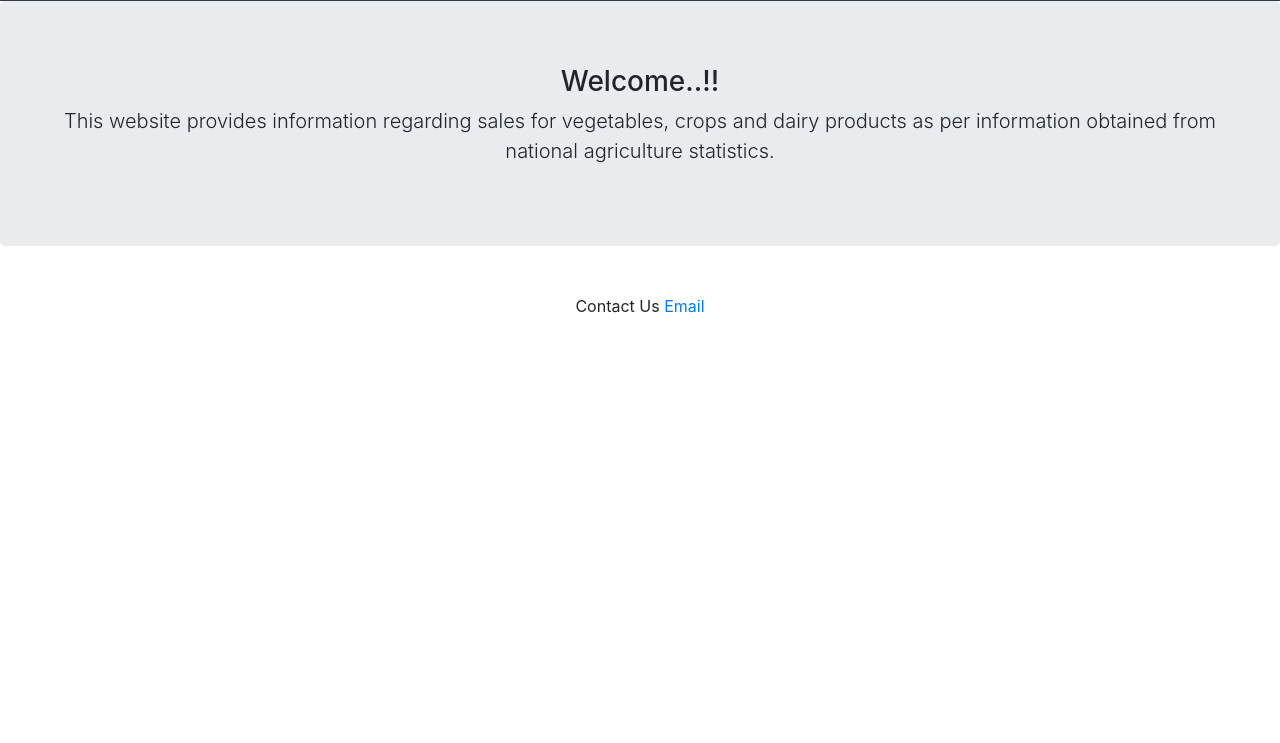
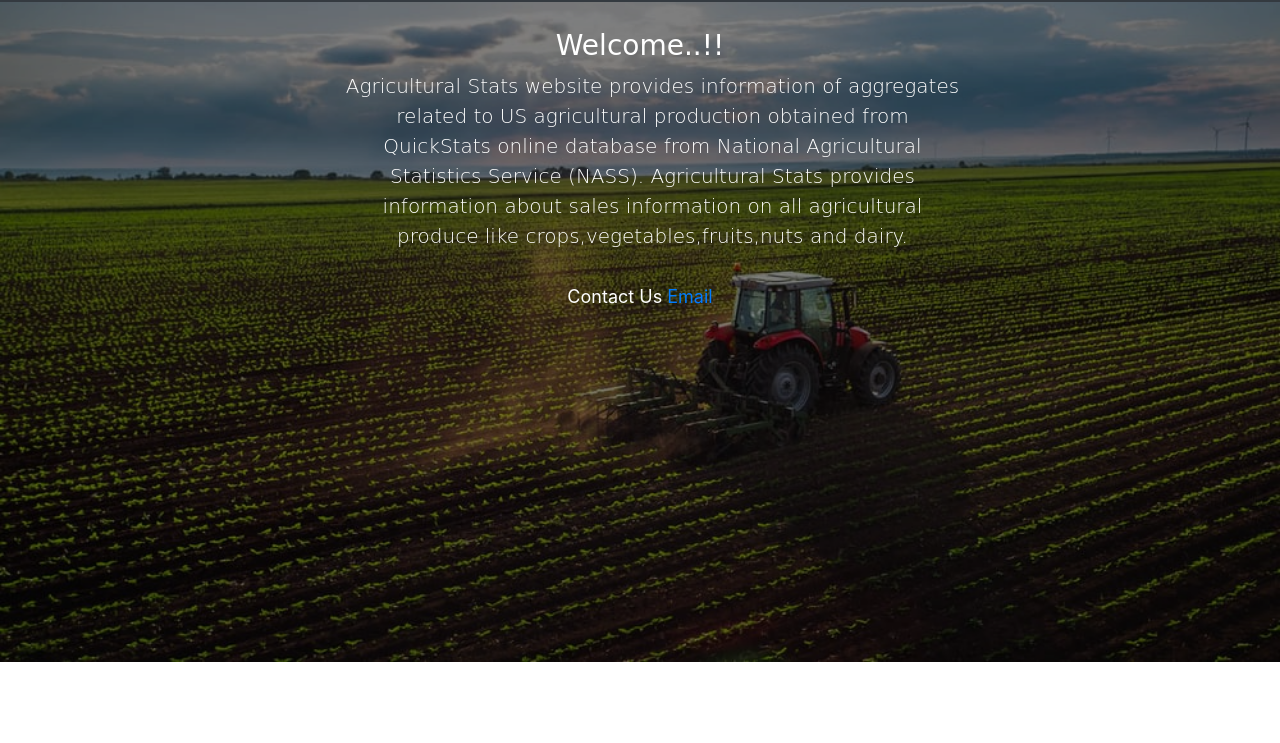
Before and after one commit to saidudyala/WebLookAndFeelAssignment, a plain HTML site: page index.html in a window 1280 px wide. Shown: the part 57-800 px from the top of the page. Drawn offline with nearby package versions, Linux system fonts and the light colour scheme.

Commit message:
first Submission

```diff
--- a/Home.html
+++ b/index.html
@@ -10,8 +10,18 @@
 	<script src="https://cdnjs.cloudflare.com/ajax/libs/popper.js/1.12.9/umd/popper.min.js"></script>
 	<script src="https://maxcdn.bootstrapcdn.com/bootstrap/4.0.0/js/bootstrap.min.js"></script>
 	<script src="https://use.fontawesome.com/releases/v5.0.8/js/all.js"></script>
-	<link href="css/style.css" rel="stylesheet">
+
 </head>
+<style>
+	body{
+            background-image: url('img/index.png');
+            height: 100%;
+            font-size: large;
+  /* Center and scale the image nicely */
+            background-repeat: no-repeat;
+            background-size: cover;
+        }
+</style>
 <body>
 
 <!-- Navigation -->
@@ -24,7 +34,7 @@
 
 		<div class="collapse navbar-collapse" id="navbarResponsive">
 			<ul class="navbar-nav flex-grow-1">
-				<li class="nav-item "><a class="nav-link active" href="Home.html">Home</a></li>
+				<li class="nav-item "><a class="nav-link active" href="index.html">Home</a></li>
 				<li class="nav-item "><a class="nav-link" href="Vegetables.html">Vegetables</a></li>
 				<li class="nav-item "><a class="nav-link" href="FruitsAndNuts.html">Fruits and Nuts</a></li>
 				<li class="nav-item "><a class="nav-link " href="Dairy.html">Dairy</a></li>
@@ -36,13 +46,17 @@
 <!--- Image Slider -->
 
 <!--- Jumbotron -->
-<div class="container-fluid">
-	<div class="row jumbotron">
+<br>
+<div class="container-fluid" style="color: #ffff; font-family: cursive;">
+	<div class="row" >
 		<div class="col-xs-12 col-sm-12 col-md-9 col-lg-9 col-xl-12">
 			<h3 align="center" >Welcome..!!</h3>
-			<p class="lead text-center">
-				This website provides information regarding sales for vegetables, crops and dairy products as per
-				information obtained from national agriculture statistics.
+			<p class="lead text-center" style="width: 50%;
+			position: relative;
+			left: 26%;">
+				Agricultural Stats website provides information of aggregates related to US agricultural production obtained from QuickStats
+online database from National Agricultural Statistics Service (NASS). Agricultural Stats provides information about sales information on all agricultural produce like
+crops,vegetables,fruits,nuts and dairy.
 
 
 			</p>
@@ -79,7 +93,7 @@
 
 <!--- Footer -->
 <footer>
-	<div class="footer-copyright text-center py-3">Contact Us
+	<div class="footer-copyright text-center py-3" style="color: #ffff;">Contact Us
 		<a href="myemail@usf.edu/">Email</a>
 			</div>
 	</footer>
```
Also changed, not shown: AboutUs.html (+9 -9 lines), Dairy.html (+1 -1 lines), FruitsAndNuts.html (+2 -2 lines), Vegetables.html (+1 -1 lines), img/index.png (added).
